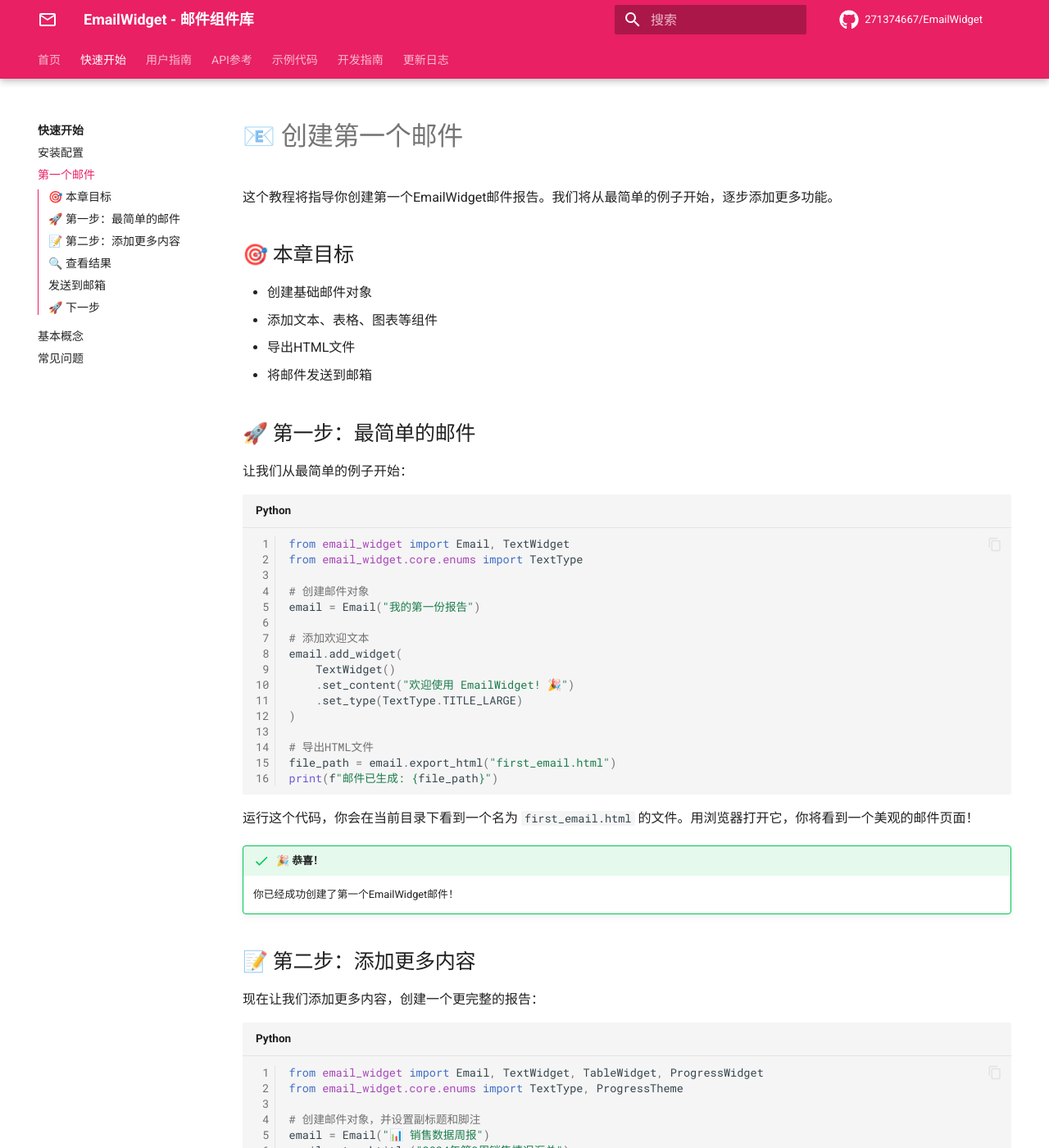
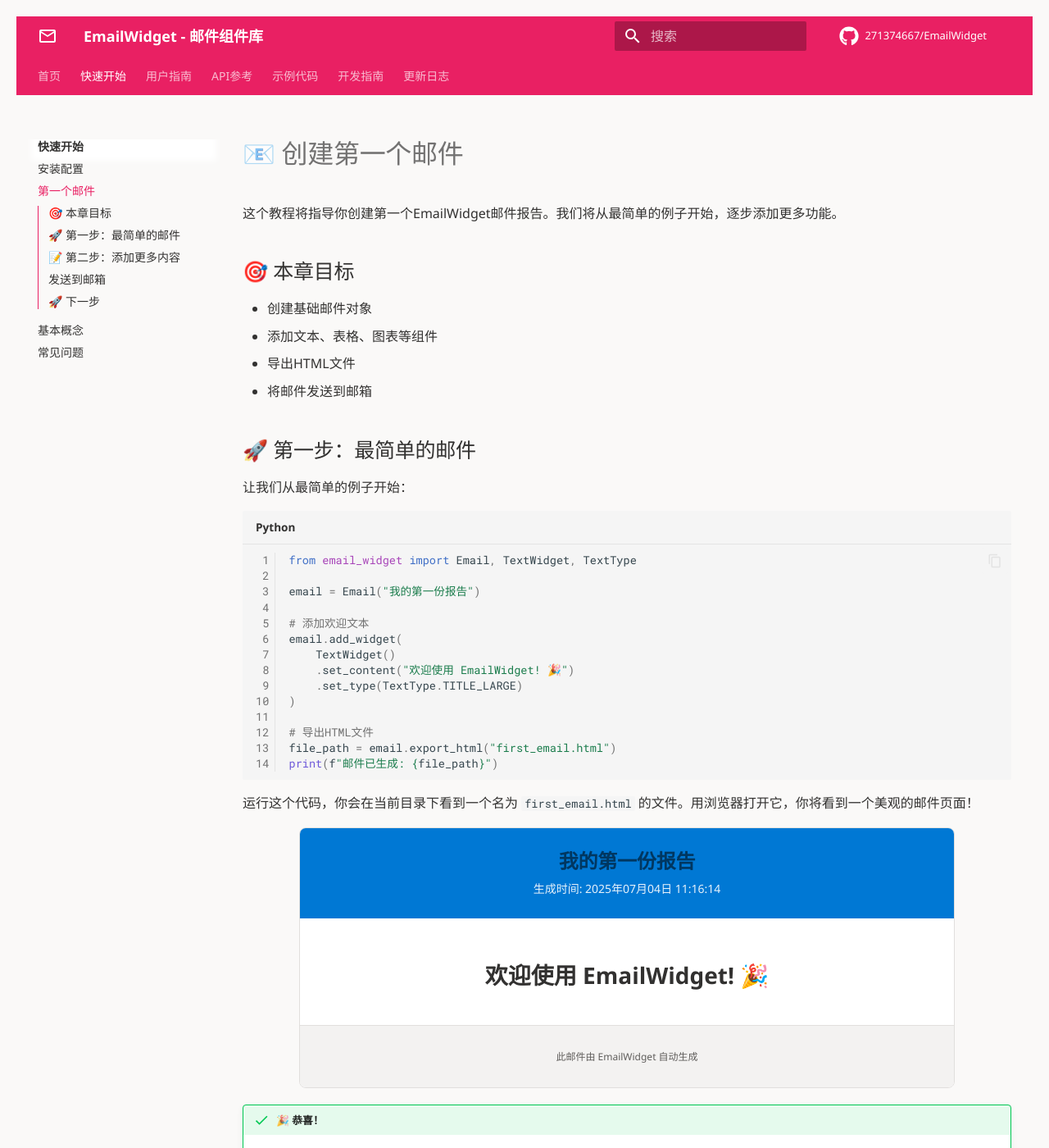
Before and after one commit to 271374667/EmailWidget, an MkDocs documentation site: the page built from docs/getting-started/first-email.md, in a window 1280 px wide and 1400 px high. Shown: the whole window at 82% size. Built offline with MkDocs 1.6.1 and Material for MkDocs 9.7.7, drawn with Linux system fonts in a browser that asks for light colours; comment, search, counter and statistics services are not loaded; the version menu is left out; some of the changed text lies outside the part shown.

Commit message:
Docs: 更新了快速开始-第一个邮件的文档说明

````diff
--- /dev/null
+++ b/docs/assets/getting_started/first_email/demo1.html
@@ -0,0 +1,168 @@
+<!DOCTYPE html>
+<html lang="zh-CN">
+<head>
+    <meta charset="UTF-8">
+    <meta name="viewport" content="width=device-width, initial-scale=1.0">
+    <title>我的第一份报告</title>
+
+        <style>
+            body {
+                margin: 0;
+                padding: 20px;
+                font-family: 'Segoe UI', Tahoma, Arial, sans-serif;
+                line-height: 1.6;
+                color: #323130;
+                background-color: #faf9f8;
+            }
+
+            .email-container {
+                max-width: 800px;
+                margin: 0 auto;
+                background: #ffffff;
+                border: 1px solid #e1dfdd;
+                border-radius: 8px;
+                overflow: hidden;
+            }
+
+            .email-header {
+                background: #0078d4;
+                color: #ffffff;
+                padding: 24px;
+                text-align: center;
+            }
+
+            .email-header h1 {
+                margin: 0;
+                font-size: 24px;
+                font-weight: 600;
+            }
+
+            .email-header .timestamp {
+                margin-top: 8px;
+                font-size: 14px;
+                opacity: 0.9;
+            }
+
+            .email-header .subtitle {
+                margin-top: 8px;
+                font-size: 16px;
+                opacity: 0.95;
+                font-weight: 400;
+            }
+
+            .email-body {
+                padding: 24px;
+            }
+
+            .email-footer {
+                background: #f3f2f1;
+                padding: 16px 24px;
+                text-align: center;
+                font-size: 12px;
+                color: #605e5c;
+                border-top: 1px solid #e1dfdd;
+            }
+
+            /* 通用样式 */
+            .fluent-card {
+                background: #ffffff;
+                border: 1px solid #e1dfdd;
+                border-radius: 4px;
+                margin: 16px 0;
+                overflow: hidden;
+            }
+
+            .fluent-card-elevated {
+                border: 1px solid #d2d0ce;
+                box-shadow: 0 1.6px 3.6px 0 rgba(0,0,0,0.132), 0 0.3px 0.9px 0 rgba(0,0,0,0.108);
+            }
+
+            /* 响应式设计 - 使用邮件客户端兼容的方式 */
+
+            /* 通用响应式样式 */
+            .email-container {
+                width: 100%;
+                max-width: 800px;
+                min-width: 320px;
+            }
+
+            /* 表格响应式样式 */
+            .responsive-table {
+                width: 100%;
+                max-width: 100%;
+                overflow-x: auto;
+                display: block;
+                white-space: nowrap;
+            }
+
+            .responsive-table table {
+                width: 100%;
+                min-width: 400px;
+                border-collapse: collapse;
+            }
+
+            /* 图片响应式样式 */
+            .responsive-image {
+                width: 100%;
+                max-width: 100%;
+                height: auto;
+                display: block;
+            }
+
+            /* 内容区域响应式 */
+            .responsive-content {
+                width: 100%;
+                max-width: 100%;
+                box-sizing: border-box;
+                padding: 16px;
+            }
+
+            /* 移动端优化的文字大小 */
+            .mobile-text {
+                font-size: 14px;
+                line-height: 1.4;
+            }
+        </style>
+        <!-- MSO条件注释样式 - 针对Outlook -->
+        <!--[if mso]>
+        <style type="text/css">
+            .email-container {
+                width: 600px !important;
+            }
+            .responsive-table {
+                display: table !important;
+            }
+        </style>
+        <![endif]-->
+
+</head>
+<body>
+    <div class="email-container">
+        <div class="email-header">
+            <h1>我的第一份报告</h1>
+            <div class="timestamp">生成时间: 2025年07月04日 11:16:14</div>
+        </div>
+
+        <div class="email-body">
+
+    <!--[if mso]>
+    <table width="100%" cellpadding="0" cellspacing="0" border="0">
+        <tr>
+            <td>
+    <![endif]-->
+            <p style="font-size: 28px; text-align: center; color: #323130; line-height: 1.5; font-weight: bold; font-family: 'Segoe UI', Tahoma, Arial, sans-serif; margin: 24px 0 16px 0">欢迎使用 EmailWidget! 🎉</p>
+    <!--[if mso]>
+            </td>
+        </tr>
+    </table>
+    <![endif]-->
+
+
+        </div>
+
+        <div class="email-footer">
+            <p>此邮件由 EmailWidget 自动生成</p>
+        </div>
+    </div>
+</body>
+</html>
--- /dev/null
+++ b/docs/assets/getting_started/first_email/demo2.html
@@ -0,0 +1,301 @@
+<!DOCTYPE html>
+<html lang="zh-CN">
+<head>
+    <meta charset="UTF-8">
+    <meta name="viewport" content="width=device-width, initial-scale=1.0">
+    <title>📊 销售数据周报</title>
+
+        <style>
+            body {
+                margin: 0;
+                padding: 20px;
+                font-family: 'Segoe UI', Tahoma, Arial, sans-serif;
+                line-height: 1.6;
+                color: #323130;
+                background-color: #faf9f8;
+            }
+
+            .email-container {
+                max-width: 800px;
+                margin: 0 auto;
+                background: #ffffff;
+                border: 1px solid #e1dfdd;
+                border-radius: 8px;
+                overflow: hidden;
+            }
+
+            .email-header {
+                background: #0078d4;
+                color: #ffffff;
+                padding: 24px;
+                text-align: center;
+            }
+
+            .email-header h1 {
+                margin: 0;
+                font-size: 24px;
+                font-weight: 600;
+            }
+
+            .email-header .timestamp {
+                margin-top: 8px;
+                font-size: 14px;
+                opacity: 0.9;
+            }
+
+            .email-header .subtitle {
+                margin-top: 8px;
+                font-size: 16px;
+                opacity: 0.95;
+                font-weight: 400;
+            }
+
+            .email-body {
+                padding: 24px;
+            }
+
+            .email-footer {
+                background: #f3f2f1;
+                padding: 16px 24px;
+                text-align: center;
+                font-size: 12px;
+                color: #605e5c;
+                border-top: 1px solid #e1dfdd;
+            }
+
+            /* 通用样式 */
+            .fluent-card {
+                background: #ffffff;
+                border: 1px solid #e1dfdd;
+                border-radius: 4px;
+                margin: 16px 0;
+                overflow: hidden;
+            }
+
+            .fluent-card-elevated {
+                border: 1px solid #d2d0ce;
+                box-shadow: 0 1.6px 3.6px 0 rgba(0,0,0,0.132), 0 0.3px 0.9px 0 rgba(0,0,0,0.108);
+            }
+
+            /* 响应式设计 - 使用邮件客户端兼容的方式 */
+
+            /* 通用响应式样式 */
+            .email-container {
+                width: 100%;
+                max-width: 800px;
+                min-width: 320px;
+            }
+
+            /* 表格响应式样式 */
+            .responsive-table {
+                width: 100%;
+                max-width: 100%;
+                overflow-x: auto;
+                display: block;
+                white-space: nowrap;
+            }
+
+            .responsive-table table {
+                width: 100%;
+                min-width: 400px;
+                border-collapse: collapse;
+            }
+
+            /* 图片响应式样式 */
+            .responsive-image {
+                width: 100%;
+                max-width: 100%;
+                height: auto;
+                display: block;
+            }
+
+            /* 内容区域响应式 */
+            .responsive-content {
+                width: 100%;
+                max-width: 100%;
+                box-sizing: border-box;
+                padding: 16px;
+            }
+
+            /* 移动端优化的文字大小 */
+            .mobile-text {
+                font-size: 14px;
+                line-height: 1.4;
+            }
+        </style>
+        <!-- MSO条件注释样式 - 针对Outlook -->
+        <!--[if mso]>
+        <style type="text/css">
+            .email-container {
+                width: 600px !important;
+            }
+            .responsive-table {
+                display: table !important;
+            }
+        </style>
+        <![endif]-->
+
+</head>
+<body>
+    <div class="email-container">
+        <div class="email-header">
+            <h1>📊 销售数据周报</h1>
+            <div class="subtitle">2024年第3周销售情况汇总</div>
+        </div>
+
+        <div class="email-body">
+
+    <!--[if mso]>
+    <table width="100%" cellpadding="0" cellspacing="0" border="0">
+        <tr>
+            <td>
+    <![endif]-->
+            <p style="font-size: 28px; text-align: center; color: #323130; line-height: 1.5; font-weight: bold; font-family: 'Segoe UI', Tahoma, Arial, sans-serif; margin: 24px 0 16px 0">销售业绩概览</p>
+    <!--[if mso]>
+            </td>
+        </tr>
+    </table>
+    <![endif]-->
+
+
+    <div style="margin: 16px 0;">
+            <div style="
+            font-family: 'Segoe UI', Tahoma, Arial, sans-serif;
+            font-size: 14px;
+            font-weight: 600;
+            color: #323130;
+            margin-bottom: 8px;
+        ">本周目标完成率</div>
+        <div style="
+            width: 100%;
+            height: 20px;
+            background: #e1dfdd;
+            border-radius: 10px;
+            overflow: hidden;
+            position: relative;
+        ">
+            <div style="
+            width: 85.0%;
+            height: 100%;
+            background: #107c10;
+            border-radius: 10px;
+            transition: width 0.3s ease;
+        "></div>
+                <div style="
+            position: absolute;
+            top: 50%;
+            left: 50%;
+            transform: translate(-50%, -50%);
+            font-family: 'Segoe UI', Tahoma, Arial, sans-serif;
+            font-size: 12px;
+            font-weight: 600;
+            color: #ffffff;
+            text-shadow: 0 1px 2px rgba(0,0,0,0.1);
+        ">85.0%</div>
+        </div>
+    </div>
+
+
+    <!--[if mso]>
+    <table width="100%" cellpadding="0" cellspacing="0" border="0">
+        <tr>
+            <td>
+    <![endif]-->
+    <div style="margin: 16px auto; width: 100%; max-width: 100%; padding: 0 5px; box-sizing: border-box;">
+            <h3 style="margin: 0 0 16px 0; font-size: 18px; font-weight: 600; color: #323130; text-align: center;">🏆 销售排行榜</h3>
+        <!-- 使用表格布局实现居中对齐 -->
+        <table width="100%" cellpadding="0" cellspacing="0" border="0" style="width: 100%; margin: 0;">
+            <tr>
+                <td align="center" style="padding: 0;">
+                    <table cellpadding="0" cellspacing="0" border="0" style="
+            width: 100%;
+            min-width: 400px;
+            max-width: 100%;
+            border-collapse: collapse;
+            font-family: Arial, sans-serif;
+            font-size: 14px;
+            background: #ffffff;
+            margin: 0;
+            text-align: center;
+         border: 1px solid #e1dfdd;">
+                            <thead>
+                                <tr>
+                                        <th style="
+            padding: 12px 8px;
+            text-align: center;
+            font-weight: 600;
+            color: #323130;
+         border-right: 1px solid #e1dfdd;">销售员</th>
+                                        <th style="
+            padding: 12px 8px;
+            text-align: center;
+            font-weight: 600;
+            color: #323130;
+         border-right: 1px solid #e1dfdd;">销售额</th>
+                                        <th style="
+            padding: 12px 8px;
+            text-align: center;
+            font-weight: 600;
+            color: #323130;
+         border-right: 1px solid #e1dfdd;">完成率</th>
+                                        <th style="
+            padding: 12px 8px;
+            text-align: center;
+            font-weight: 600;
+            color: #323130;
+         border-right: 1px solid #e1dfdd;">状态</th>
+                                </tr>
+                            </thead>
+                        <tbody>
+                                <tr style=" border-bottom: 1px solid #e1dfdd;">
+                                        <td style="padding: 8px; vertical-align: top; color: #323130; text-align: center; border-right: 1px solid #e1dfdd;">张三</td>
+                                        <td style="padding: 8px; vertical-align: top; color: #323130; text-align: center; border-right: 1px solid #e1dfdd;">¥125,000</td>
+                                        <td style="padding: 8px; vertical-align: top; color: #323130; text-align: center; border-right: 1px solid #e1dfdd;">125%</td>
+                                        <td style="padding: 8px; vertical-align: top; color: #323130; text-align: center; border-right: 1px solid #e1dfdd;">success</td>
+                                </tr>
+                                <tr style="background: #faf9f8; border-bottom: 1px solid #e1dfdd;">
+                                        <td style="padding: 8px; vertical-align: top; color: #323130; text-align: center; border-right: 1px solid #e1dfdd;">李四</td>
+                                        <td style="padding: 8px; vertical-align: top; color: #323130; text-align: center; border-right: 1px solid #e1dfdd;">¥98,000</td>
+                                        <td style="padding: 8px; vertical-align: top; color: #323130; text-align: center; border-right: 1px solid #e1dfdd;">98%</td>
+                                        <td style="padding: 8px; vertical-align: top; color: #323130; text-align: center; border-right: 1px solid #e1dfdd;">warning</td>
+                                </tr>
+                                <tr style=" border-bottom: 1px solid #e1dfdd;">
+                                        <td style="padding: 8px; vertical-align: top; color: #323130; text-align: center; border-right: 1px solid #e1dfdd;">王五</td>
+                                        <td style="padding: 8px; vertical-align: top; color: #323130; text-align: center; border-right: 1px solid #e1dfdd;">¥87,000</td>
+                                        <td style="padding: 8px; vertical-align: top; color: #323130; text-align: center; border-right: 1px solid #e1dfdd;">87%</td>
+                                        <td style="padding: 8px; vertical-align: top; color: #323130; text-align: center; border-right: 1px solid #e1dfdd;">info</td>
+                                </tr>
+                        </tbody>
+                    </table>
+                </td>
+            </tr>
+        </table>
+    </div>
+    <!--[if mso]>
+            </td>
+        </tr>
+    </table>
+    <![endif]-->
+
+
+    <!--[if mso]>
+    <table width="100%" cellpadding="0" cellspacing="0" border="0">
+        <tr>
+            <td>
+    <![endif]-->
+            <p style="font-size: 14px; text-align: left; color: #323130; line-height: 1.5; font-weight: normal; font-family: 'Segoe UI', Tahoma, Arial, sans-serif; margin: 16px 0">本周销售业绩整体表现良好，超额完成既定目标。</p>
+    <!--[if mso]>
+            </td>
+        </tr>
+    </table>
+    <![endif]-->
+
+
+        </div>
+
+        <div class="email-footer">
+            <p>本报告由销售团队自动生成</p>
+        </div>
+    </div>
+</body>
+</html>
--- a/docs/getting-started/first-email.md
+++ b/docs/getting-started/first-email.md
@@ -14,10 +14,8 @@
 让我们从最简单的例子开始：
 
 ```python
-from email_widget import Email, TextWidget
-from email_widget.core.enums import TextType
+from email_widget import Email, TextWidget, TextType
 
-# 创建邮件对象
 email = Email("我的第一份报告")
 
 # 添加欢迎文本
@@ -86,14 +86,7 @@
 print(f"销售报告已生成: {file_path}")
 ```
 
-## 🔍 查看结果
-
-每次运行代码后，生成的HTML文件都可以：
-
-1. **用浏览器打开** - 直接双击HTML文件
-2. **嵌入网页** - 复制HTML代码到网页中
-3. **作为邮件内容** - 复制HTML用于邮件客户端
-4. **打印或保存** - 浏览器支持打印和保存为PDF
+--8<-- "assets/getting_started/first_email/demo2.html"
 
 ## 发送到邮箱
 
@@ -158,6 +151,13 @@
 smtp.quit()
 ```
 
+运行完毕之后查看邮箱即可发现邮件已经被成功发送了
+
+![image-20250704112531428](./first-email.assets/image-20250704112531428.png)
+
+同时在手机端查看也能看到漂亮的报告
+
+![image-20250704112733193](./first-email.assets/image-20250704112733193.png)
 
 ## 🚀 下一步
 
````
Also changed, not shown: other parts of docs/getting-started/first-email.md (+2 -0 lines), docs/getting-started/first-email.assets/image-20250704112531428.png (added), docs/getting-started/first-email.assets/image-20250704112733193.png (added).
